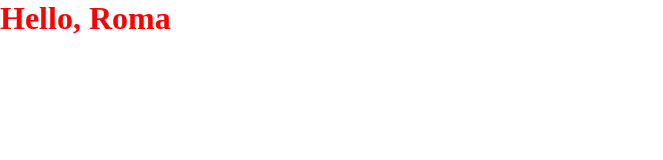
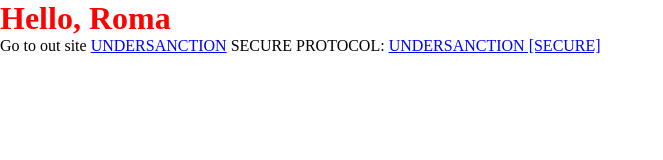
Before and after one commit to av3r6un/portfolio, a plain HTML site: page index.html in a window 1280 px wide. Shown: the whole page, without its empty margins (0-663 px from the left). Drawn offline with Linux system fonts and the light colour scheme.

Commit message:
Update index.html to test redirect

```diff
--- a/index.html
+++ b/index.html
@@ -8,6 +8,8 @@
 </head>
 <body>
 	<h1>Hello, Roma</h1>
+	Go to out site <a href="http://undersanctions.art" class="base_link">UNDERSANCTION</a>
+	SECURE PROTOCOL: <a href="https://undersanctions.art" class="base_link">UNDERSANCTION [SECURE]</a>
 
 </body>
 </html>
```
